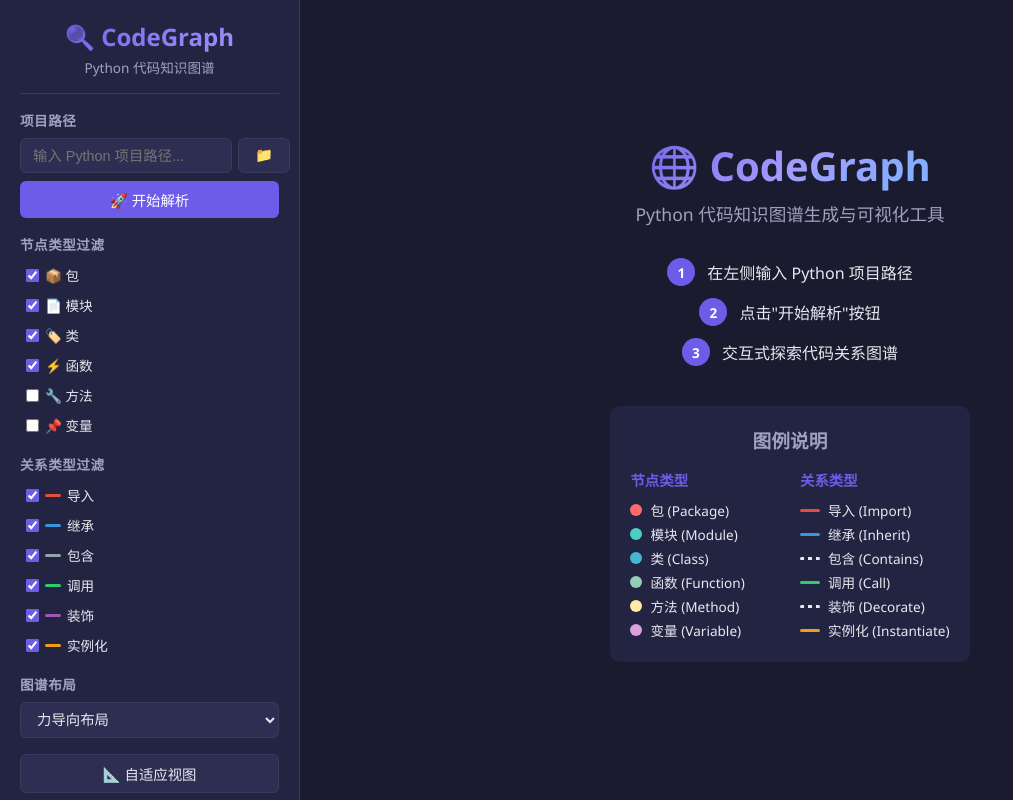
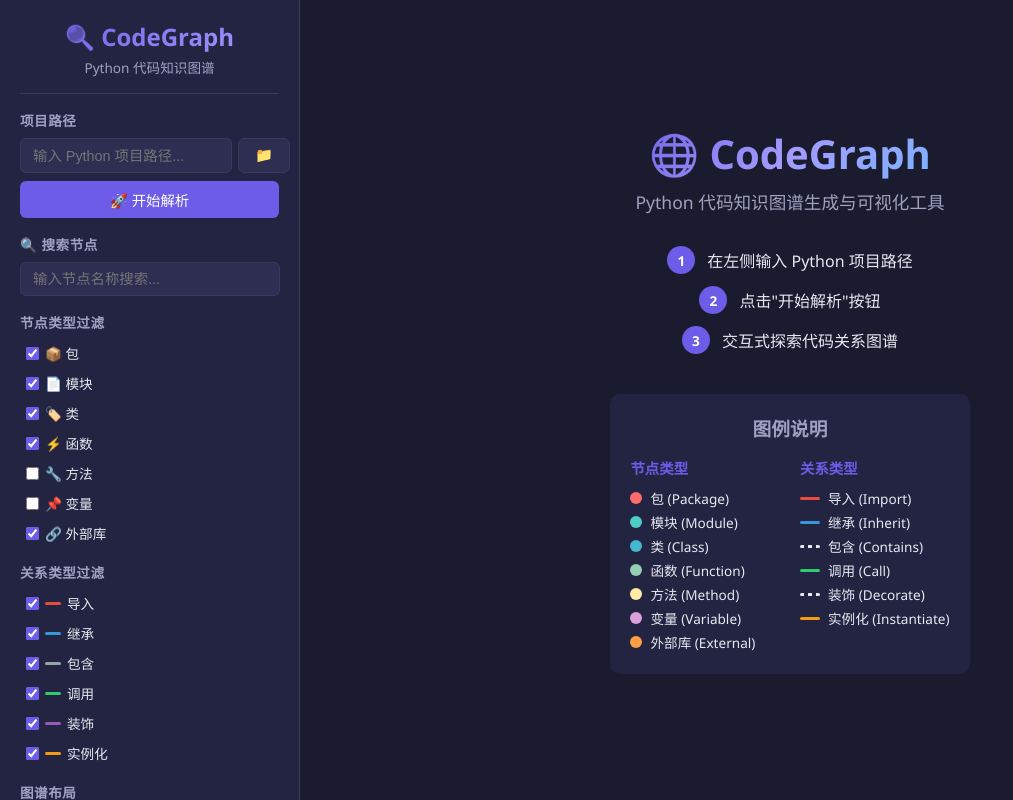
Before and after one commit to NeonFalconPro/PythonCodeGraph, a FastAPI app: page / in a window 1280 px wide. Shown: the whole page, without its empty margins (0-1013 px from the left). Run offline with FastAPI, Linux system fonts and the light colour scheme; some libraries are stand-ins or nearby versions.

Commit message:
1. Analyzing performance optimization, achieving a 90% speed increase; 2. Add search and highlight functions; 3. Fixed the bug in folder selection; 4. Add display of shared libraries.
1、解析性能优化，速度提升90%；
2、新增搜索和高亮显示；
3、修复文件夹选择bug；
4、增加共有库显示。

```diff
--- a/app.py
+++ b/app.py
@@ -142,7 +142,7 @@ async def browse_directory(path: str = ""):
                 drive = f"{letter}:\\"
                 if os.path.exists(drive):
                     drives.append({"name": drive, "path": drive, "is_dir": True})
-            return JSONResponse(content={"items": drives, "current": ""})
+            return JSONResponse(content={"items": drives, "current": "", "parent": ""})
         else:
             path = "/"
 
--- a/parser/graph_builder.py
+++ b/parser/graph_builder.py
@@ -46,7 +46,7 @@ class GraphBuilder:
         ]
 
         # 收集项目元数据
-        py_file_count = sum(1 for _ in self.project_path.rglob('*.py'))
+        py_file_count = sum(1 for n in filtered_nodes if n.node_type.value == 'module')
         metadata = {
             "project_name": self.project_path.name,
             "project_path": str(self.project_path),
--- a/parser/models.py
+++ b/parser/models.py
@@ -15,6 +15,7 @@ class NodeType(str, Enum):
     METHOD = "method"           # 方法（类中的函数）
     VARIABLE = "variable"       # 模块级变量/常量
     PACKAGE = "package"         # 包（文件夹）
+    EXTERNAL = "external"       # 外部库（第三方/标准库）
 
 
 class EdgeType(str, Enum):
@@ -63,6 +64,7 @@ class GraphData(BaseModel):
             NodeType.FUNCTION: {"color": "#96CEB4", "shape": "triangle", "size": 15},
             NodeType.METHOD: {"color": "#FFEAA7", "shape": "triangle", "size": 12},
             NodeType.VARIABLE: {"color": "#DDA0DD", "shape": "square", "size": 10},
+            NodeType.EXTERNAL: {"color": "#FF9F43", "shape": "dot", "size": 12},
         }
 
         # 边类型对应的颜色和样式
@@ -83,6 +85,7 @@ class GraphData(BaseModel):
             NodeType.FUNCTION: "\u26A1",      # ⚡
             NodeType.METHOD: "\U0001F527",    # 🔧
             NodeType.VARIABLE: "\U0001F4CC",  # 📌
+            NodeType.EXTERNAL: "\U0001F517",  # 🔗
         }
 
         vis_nodes = []
@@ -98,6 +101,8 @@ class GraphData(BaseModel):
                 "title": self._build_tooltip(node),
                 "group": node.node_type.value,
             }
+            if node.node_type == NodeType.EXTERNAL and node.details:
+                vis_node["externalPackage"] = node.details.get("external_package", "")
             vis_nodes.append(vis_node)
 
         vis_edges = []
@@ -123,6 +128,7 @@ class GraphData(BaseModel):
         type_labels = {
             "package": "📦 包", "module": "📄 模块", "class": "🏷️ 类",
             "function": "⚡ 函数", "method": "🔧 方法", "variable": "📌 变量",
+            "external": "🔗 外部库",
         }
         parts = [
             f"【{node.label}】",
--- a/static/css/style.css
+++ b/static/css/style.css
@@ -183,6 +183,28 @@ select.input-field {
     width: 16px;
     height: 3px;
     border-radius: 2px;
+}
+
+/* ========== 搜索框 ========== */
+.search-input-group {
+    position: relative;
+    display: flex;
+    align-items: center;
+    gap: 6px;
+}
+
+.search-input-group .input-field {
+    flex: 1;
+    padding-right: 60px;
+}
+
+.search-count {
+    position: absolute;
+    right: 10px;
+    font-size: 0.75rem;
+    color: var(--accent);
+    white-space: nowrap;
+    pointer-events: none;
 }
 
 /* ========== 统计面板 ========== */
--- a/static/js/graph.js
+++ b/static/js/graph.js
@@ -11,6 +11,7 @@ let allNodes = [];          // 所有节点原始数据
 let allEdges = [];          // 所有边原始数据
 let currentMetadata = null; // 当前项目元数据
 let browsePath = '';        // 当前浏览路径
+let browseParent = '';      // 上级目录路径（来自API）
 let highlightedNodeId = null; // 当前高亮的节点
 
 // ============ DOM 元素 ============
@@ -36,6 +37,8 @@ const parentDirBtn = document.getElementById('parentDirBtn');
 const currentPathSpan = document.getElementById('currentPath');
 const dirList = document.getElementById('dirList');
 const selectDirBtn = document.getElementById('selectDirBtn');
+const searchInput = document.getElementById('searchInput');
+const searchCount = document.getElementById('searchCount');
 
 // ============ 事件监听 ============
 analyzeBtn.addEventListener('click', handleAnalyze);
@@ -51,6 +54,7 @@ closeBrowse.addEventListener('click', () => browseModal.style.display = 'none');
 cancelBrowse.addEventListener('click', () => browseModal.style.display = 'none');
 parentDirBtn.addEventListener('click', handleParentDir);
 selectDirBtn.addEventListener('click', handleSelectDir);
+searchInput.addEventListener('input', handleSearch);
 
 // 过滤器变化时重新渲染
 document.querySelectorAll('.node-filter, .edge-filter').forEach(cb => {
@@ -136,6 +140,19 @@ function renderGraph(nodes, edges) {
     network = new vis.Network(graphContainer, data, options);
     highlightedNodeId = null;
 
+    // 绘制外部库分组背景
+    network.on('beforeDrawing', function(ctx) {
+        drawExternalPackageHulls(ctx);
+    });
+
+    // 安全超时：防止大图稳定化时间过长
+    const stabilizationTimeout = setTimeout(() => {
+        if (network) {
+            network.stopSimulation();
+            network.fit({ animation: true });
+        }
+    }, 15000);
+
     // 点击节点：显示详情 + 高亮关联
     network.on('click', (params) => {
         if (params.nodes.length > 0) {
@@ -161,6 +178,7 @@ function renderGraph(nodes, edges) {
 
     // 稳定后自适应
     network.once('stabilizationIterationsDone', () => {
+        clearTimeout(stabilizationTimeout);
         network.fit({ animation: true });
     });
 }
@@ -310,6 +328,9 @@ function focusAndHighlightNode(nodeId) {
  */
 function getGraphOptions() {
     const layout = layoutSelect.value;
+    const nodeCount = allNodes.length;
+    // 根据节点数量动态调整稳定化参数
+    const stabIterations = nodeCount > 200 ? Math.max(50, Math.floor(40000 / nodeCount)) : 200;
     const options = {
         nodes: {
             font: {
@@ -361,7 +382,7 @@ function getGraphOptions() {
                 damping: 0.4,
             },
             stabilization: {
-                iterations: 200,
+                iterations: stabIterations,
                 updateInterval: 25,
             },
         },
@@ -442,6 +463,7 @@ function showNodeDetail(nodeId) {
     const typeNames = {
         package: '📦 包', module: '📄 模块', class: '🏷️ 类',
         function: '⚡ 函数', method: '🔧 方法', variable: '📌 变量',
+        external: '🔗 外部库',
     };
     html += `<div class="detail-row">
         <div class="detail-label">类型</div>
@@ -523,6 +545,7 @@ function showStats(metadata) {
         const typeLabels = {
             package: '📦 包', module: '📄 模块', class: '🏷️ 类',
             function: '⚡ 函数', method: '🔧 方法', variable: '📌 变量',
+            external: '🔗 外部库',
         };
         for (const [type, count] of Object.entries(metadata.node_type_counts)) {
             html += `<div class="stat-row"><span>${typeLabels[type] || type}</span><span class="stat-value">${count}</span></div>`;
@@ -565,6 +588,7 @@ async function loadDirectory(path) {
         const data = await response.json();
 
         browsePath = data.current || '';
+        browseParent = data.parent || '';
         currentPathSpan.textContent = browsePath || '根目录';
 
         dirList.innerHTML = '';
@@ -593,10 +617,8 @@ async function loadDirectory(path) {
 }
 
 function handleParentDir() {
-    if (browsePath) {
-        const parent = browsePath.replace(/\\[^\\]*$/, '').replace(/\/[^\/]*$/, '');
-        loadDirectory(parent || '');
-    }
+    // 使用 API 返回的 parent 路径，确保可以正确返回上级和驱动器列表
+    loadDirectory(browseParent);
 }
 
 function handleSelectDir() {
@@ -622,3 +644,170 @@ function showToast(message, type = 'info') {
         setTimeout(() => toast.remove(), 300);
     }, 3000);
 }
+
+// ============ 外部库分组背景绘制 ============
+
+/**
+ * 在 canvas 上绘制外部库分组的背景区域
+ */
+function drawExternalPackageHulls(ctx) {
+    if (!network || !nodesDataSet) return;
+
+    // 按 externalPackage 分组
+    const groups = {};
+    const allN = nodesDataSet.get();
+    allN.forEach(node => {
+        if (node.group === 'external' && node.externalPackage) {
+            if (!groups[node.externalPackage]) groups[node.externalPackage] = [];
+            groups[node.externalPackage].push(node.id);
+        }
+    });
+
+    const positions = network.getPositions();
+    const hullColors = [
+        { fill: 'rgba(255, 159, 67, 0.07)', stroke: 'rgba(255, 159, 67, 0.30)', text: 'rgba(255, 159, 67, 0.55)' },
+        { fill: 'rgba(46, 213, 115, 0.07)', stroke: 'rgba(46, 213, 115, 0.30)', text: 'rgba(46, 213, 115, 0.55)' },
+        { fill: 'rgba(116, 185, 255, 0.07)', stroke: 'rgba(116, 185, 255, 0.30)', text: 'rgba(116, 185, 255, 0.55)' },
+        { fill: 'rgba(162, 155, 254, 0.07)', stroke: 'rgba(162, 155, 254, 0.30)', text: 'rgba(162, 155, 254, 0.55)' },
+        { fill: 'rgba(255, 107, 129, 0.07)', stroke: 'rgba(255, 107, 129, 0.30)', text: 'rgba(255, 107, 129, 0.55)' },
+    ];
+
+    let colorIdx = 0;
+    Object.entries(groups).forEach(([pkg, nodeIds]) => {
+        const points = nodeIds.map(id => positions[id]).filter(Boolean);
+        if (points.length === 0) return;
+
+        let minX = Infinity, minY = Infinity, maxX = -Infinity, maxY = -Infinity;
+        points.forEach(p => {
+            minX = Math.min(minX, p.x);
+            minY = Math.min(minY, p.y);
+            maxX = Math.max(maxX, p.x);
+            maxY = Math.max(maxY, p.y);
+        });
+
+        const style = hullColors[colorIdx % hullColors.length];
+        colorIdx++;
+
+        const padding = 45;
+        const x = minX - padding;
+        const y = minY - padding - 18;
+        const w = Math.max(maxX - minX + padding * 2, 100);
+        const h = Math.max(maxY - minY + padding * 2 + 18, 60);
+        const r = 12;
+
+        ctx.save();
+        ctx.fillStyle = style.fill;
+        ctx.strokeStyle = style.stroke;
+        ctx.lineWidth = 2;
+        ctx.setLineDash([6, 4]);
+
+        // 圆角矩形
+        ctx.beginPath();
+        ctx.moveTo(x + r, y);
+        ctx.lineTo(x + w - r, y);
+        ctx.quadraticCurveTo(x + w, y, x + w, y + r);
+        ctx.lineTo(x + w, y + h - r);
+        ctx.quadraticCurveTo(x + w, y + h, x + w - r, y + h);
+        ctx.lineTo(x + r, y + h);
+        ctx.quadraticCurveTo(x, y + h, x, y + h - r);
+        ctx.lineTo(x, y + r);
+        ctx.quadraticCurveTo(x, y, x + r, y);
+        ctx.closePath();
+        ctx.fill();
+        ctx.stroke();
+
+        // 标签
+        ctx.setLineDash([]);
+        ctx.fillStyle = style.text;
+        ctx.font = 'bold 13px Segoe UI, Microsoft YaHei, sans-serif';
+        ctx.fillText(`📦 ${pkg}`, x + 10, y + 15);
+        ctx.restore();
+    });
+}
+
+// ============ 搜索功能 ============
+
+/**
+ * 搜索节点并高亮显示
+ */
+function handleSearch() {
+    const query = searchInput.value.trim().toLowerCase();
+
+    if (!query || !nodesDataSet) {
+        searchCount.textContent = '';
+        clearHighlight();
+        return;
+    }
+
+    const allN = nodesDataSet.get();
+    const matchIds = new Set();
+
+    allN.forEach(node => {
+        const label = (node.label || '').toLowerCase();
+        const id = (node.id || '').toLowerCase();
+        if (label.includes(query) || id.includes(query)) {
+            matchIds.add(node.id);
+        }
+    });
+
+    searchCount.textContent = matchIds.size > 0 ? `找到 ${matchIds.size} 个` : '无匹配';
+
+    if (matchIds.size === 0) {
+        clearHighlight();
+        return;
+    }
+
+    // 高亮匹配节点
+    const updatedNodes = allN.map(node => {
+        if (matchIds.has(node.id)) {
+            return {
+                id: node.id,
+                color: { background: '#FFD700', border: '#FFA500' },
+                opacity: 1,
+                borderWidth: 4,
+                font: { color: '#ffffff', size: 15, face: 'Segoe UI, Microsoft YaHei, sans-serif' },
+                shadow: { enabled: true, color: 'rgba(255, 215, 0, 0.6)', size: 15 },
+            };
+        } else {
+            return {
+                id: node.id,
+                color: { background: '#3a3b5c', border: '#2d2e52' },
+                opacity: 0.15,
+                borderWidth: 1,
+                font: { color: 'rgba(160,160,192,0.25)', size: 9, face: 'Segoe UI, Microsoft YaHei, sans-serif' },
+                shadow: { enabled: false },
+            };
+        }
+    });
+
+    const allE = edgesDataSet.get();
+    const updatedEdges = allE.map(edge => {
+        if (matchIds.has(edge.from) || matchIds.has(edge.to)) {
+            return {
+                id: edge.id,
+                color: edge._originalColor,
+                width: edge._originalWidth || 1,
+                font: { size: 9, color: '#808090', strokeWidth: 0, align: 'middle' },
+                shadow: { enabled: false },
+            };
+        } else {
+            return {
+                id: edge.id,
+                color: { color: 'rgba(50,50,70,0.08)', highlight: 'rgba(50,50,70,0.08)', opacity: 0.05 },
+                width: 0.3,
+                font: { size: 0 },
+                shadow: { enabled: false },
+            };
+        }
+    });
+
+    nodesDataSet.update(updatedNodes);
+    edgesDataSet.update(updatedEdges);
+
+    highlightedNodeId = 'search';
+
+    // 如果匹配数量较少，自动聚焦
+    if (matchIds.size > 0 && matchIds.size <= 20) {
+        network.fit({ nodes: Array.from(matchIds), animation: true });
+    }
+}
--- a/templates/index.html
+++ b/templates/index.html
@@ -28,6 +28,16 @@
                 <button id="analyzeBtn" class="btn btn-primary">🚀 开始解析</button>
             </div>
 
+            <!-- 搜索 -->
+            <div class="control-group">
+                <label>🔍 搜索节点</label>
+                <div class="search-input-group">
+                    <input type="text" id="searchInput" placeholder="输入节点名称搜索..."
+                           class="input-field">
+                    <span id="searchCount" class="search-count"></span>
+                </div>
+            </div>
+
             <!-- 过滤器 -->
             <div class="control-group">
                 <label>节点类型过滤</label>
@@ -49,6 +59,9 @@
                     </label>
                     <label class="checkbox-item">
                         <input type="checkbox" value="variable" class="node-filter"> 📌 变量
+                    </label>
+                    <label class="checkbox-item">
+                        <input type="checkbox" value="external" checked class="node-filter"> 🔗 外部库
                     </label>
                 </div>
             </div>
@@ -144,6 +157,7 @@
                                 <div class="legend-item"><span class="dot" style="background:#96CEB4"></span> 函数 (Function)</div>
                                 <div class="legend-item"><span class="dot" style="background:#FFEAA7"></span> 方法 (Method)</div>
                                 <div class="legend-item"><span class="dot" style="background:#DDA0DD"></span> 变量 (Variable)</div>
+                                <div class="legend-item"><span class="dot" style="background:#FF9F43"></span> 外部库 (External)</div>
                             </div>
                             <div class="legend-section">
                                 <h4>关系类型</h4>
```
Also changed, not shown: parser/ast_parser.py (+102 -34 lines).
